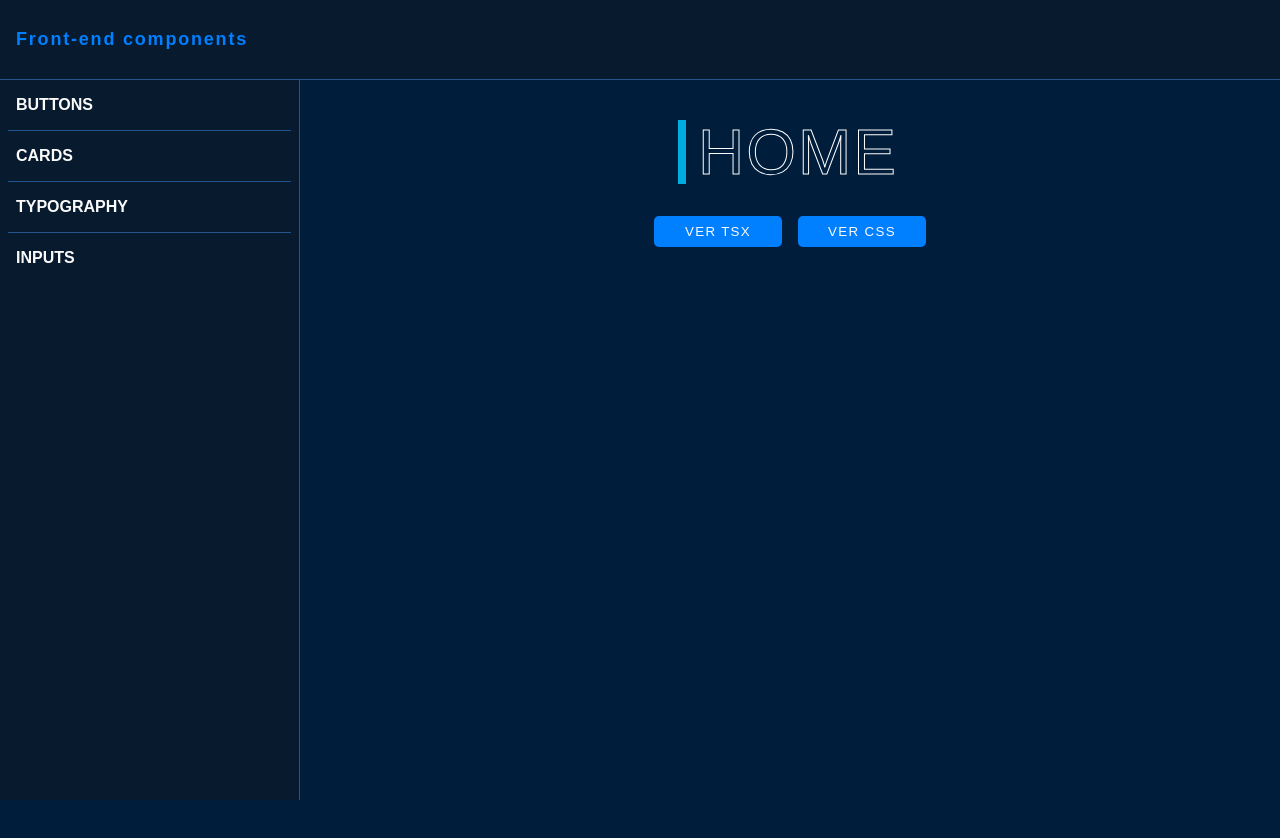
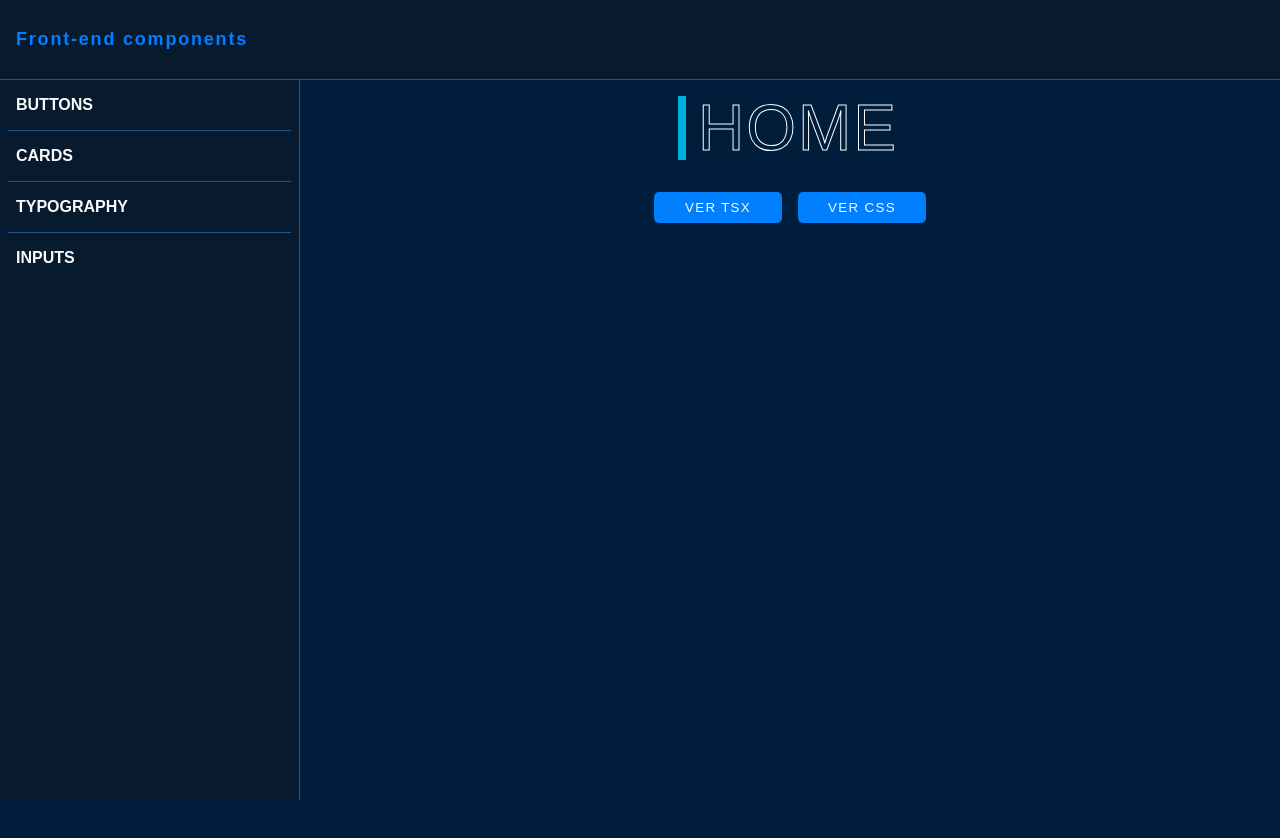
Before and after one commit to Williams25/front-end-components, a Next.js app: page /Typography in a window 1280 px wide. Shown: the top 838 px of the page. After the commit the page ends 800 px from the top, so only its background shows below. Built offline with nearby package versions, Linux system fonts and the light colour scheme.

Commit message:
ajustando paginas

```diff
--- a/src/pages/Typography/index.tsx
+++ b/src/pages/Typography/index.tsx
@@ -1,10 +1,11 @@
 import { AnimateText } from "src/components";
-import styles from "src/styles/Typography/styles.module.css";
 
 const Typography = () => {
   return (
-    <div className={styles.container}>
-      <AnimateText />
+    <div className="section-container-components">
+      <div className="components-items">
+        <AnimateText />
+      </div>
     </div>
   );
 };
```
Also changed, not shown: src/pages/Inputs/index.tsx (+5 -3 lines).
